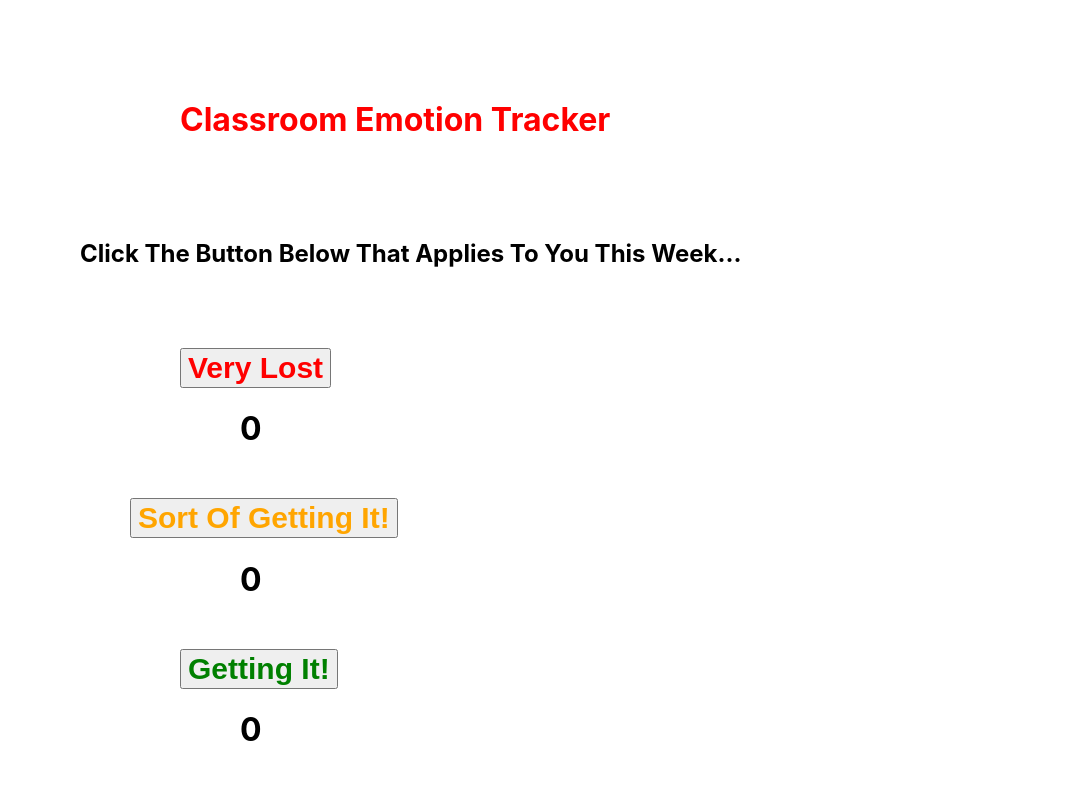
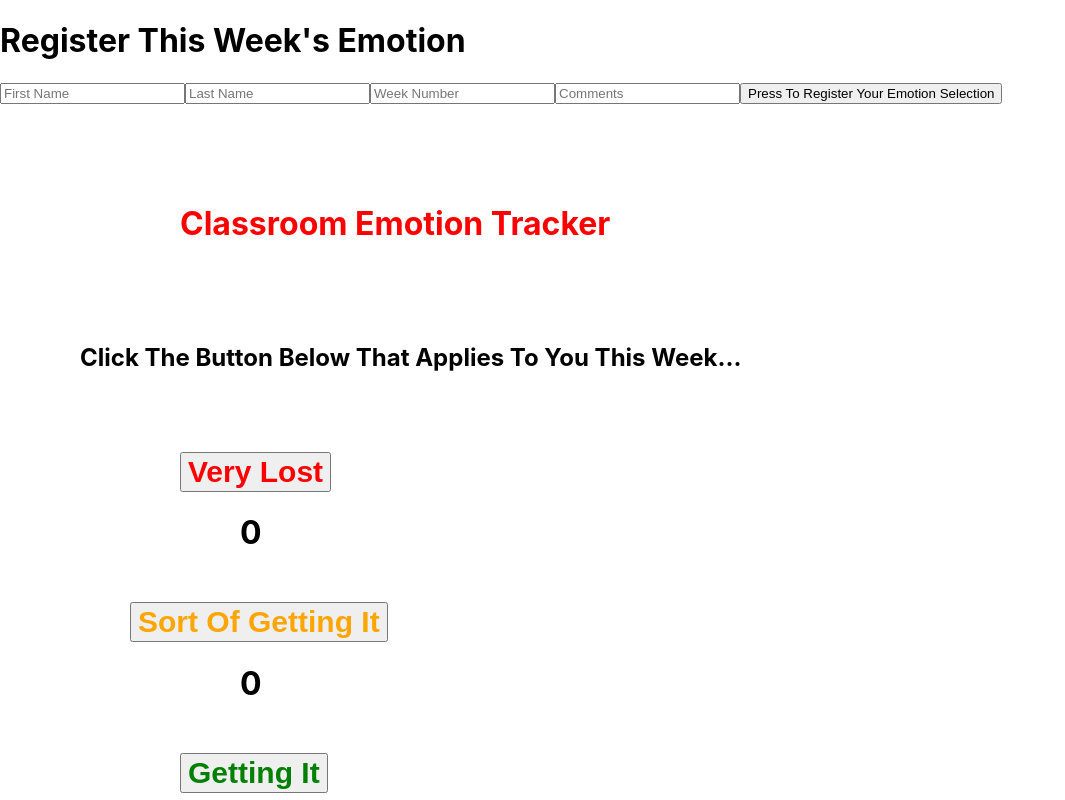
Before and after one commit to bnew59/class_emotion, a React (Create React App) app: page / in a window 1280 px wide. Shown: the top 800 px of the page, without its empty margins (0-1065 px from the left). Built offline with nearby package versions, Linux system fonts and the light colour scheme.

Commit message:
changes 01-04-19 2:30

```diff
--- a/src/App.js
+++ b/src/App.js
@@ -69,7 +69,7 @@ class App extends Component {
   render() {
     return (
       <div>
-
+        <Register />
         <h1 className='ClassRoomEmotion'>Classroom Emotion Tracker</h1>
         <h2 className ='ClickTheButton'>Click The Button Below That Applies To You This Week...</h2>
         <VeryLost />
--- a/src/components/GettingIt.js
+++ b/src/components/GettingIt.js
@@ -1,58 +1,63 @@
 import React, { Component } from 'react';
 import { connect } from 'react-redux'
+import axios from 'axios'
+const GETTING_IT = 'http://localhost:5000/GettingIt'
 
-class GettingIt extends Component {
+export class GettingIt extends Component {
 
   constructor(props) {
     super(props)
 
     // create the local state of the component
     this.state = {
-      GettingIt: 0
+      counter : 0
     }
+
   }
 
 
   incrementCounter = () => {
 
+    this.setState({
+      counter: this.state.counter + 1
+    })
+
     // dispatch an action to set the global state
     this.props.onIncrementDispatch()
 
-    this.setState({
-      GettingIt: this.state.GettingIt + 1
+    //let user = this.state.user
+
+    axios.post(GETTING_IT,{
+      counter: this.state.counter
     })
-
+    //.then((response))
 
   }
 
-  decrementCounter = () => {
 
-    this.props.onDecrementDispatch()
-
-
-  }
 
   render() {
     return (
     <div>
-      <button className='GettingItButton' onClick={this.incrementCounter}> Getting It!</button>
-      <h1 className='GettingItNumber' >{this.state.GettingIt}</h1>
+      <button className='GettingItButton' onClick={this.incrementCounter}> Getting It</button>
+      <h1 className='GettingItNumber' >{this.props.GettingIt}</h1>
     </div>
 
     )
   }
+}
 
-}
 
 const mapStateToProps = (state) => {
   return {
-    passengerCount: state.noOfPassengers
+    GettingIt: state.GettingIt
   }
 }
 
 const mapDispatchToProps = (dispatch) => {
   return {
     onIncrementDispatch: () => dispatch({type: "GETTINGIT_COUNTER"})
+
   }
 }
 
--- a/src/components/Register.js
+++ b/src/components/Register.js
@@ -52,7 +52,7 @@ export class Register extends Component {
         <input type="text" onChange={this.handleTextBoxChange} name="last_name" placeholder="Last Name" />
         <input type="text" onChange={this.handleTextBoxChange} name="week_num" placeholder="Week Number" />
         <input type="text" onChange={this.handleTextBoxChange} name="comments" placeholder="Comments" />
-        <button onClick={this.registerButtonClick}>Press To Register</button>
+        <button onClick={this.registerButtonClick}>Press To Register Your Emotion Selection</button>
       </div>
     )
   }
--- a/src/components/SortOfGettingIt.js
+++ b/src/components/SortOfGettingIt.js
@@ -1,7 +1,9 @@
 import React, { Component } from 'react';
 import { connect } from 'react-redux'
+import axios from 'axios'
+const SORT_OF_GETTING_IT = 'http://localhost:5000/SortOfGettingIt'
 
-class SortOfGettingIt extends Component {
+export class SortOfGettingIt extends Component {
 
   constructor(props) {
     super(props)
@@ -15,27 +17,35 @@ class SortOfGettingIt extends Component {
 
   incrementCounter = () => {
 
+    this.setState({
+      counter: this.state.counter + 1
+    })
+
     // dispatch an action to set the global state
     this.props.onIncrementDispatch()
 
-    this.setState({
-      SortOfGettingIt: this.state.SortOfGettingIt + 1
+    //let user = this.state.user
+
+    axios.post(SORT_OF_GETTING_IT,{
+      counter: this.state.counter
     })
+    //.then((response))
+
+  }
 
 
-  }
 
   render() {
     return (
     <div>
-      <button className='SortOfButton' onClick={this.incrementCounter}> Sort Of Getting It!</button>
-      <h1 className='SortOfNumber'>{this.state.SortOfGettingIt}</h1>
+      <button className='SortOfButton' onClick={this.incrementCounter}> Sort Of Getting It</button>
+      <h1 className='SortOfNumber' >{this.props.SortOfGettingIt}</h1>
     </div>
 
     )
   }
+}
 
-}
 
 const mapStateToProps = (state) => {
   return {
@@ -46,6 +56,7 @@ const mapStateToProps = (state) => {
 const mapDispatchToProps = (dispatch) => {
   return {
     onIncrementDispatch: () => dispatch({type: "SORTOFGETTINGIT_COUNTER"})
+
   }
 }
 
```
Also changed, not shown: 2 other files (tests, documents, lock files or other folders).
